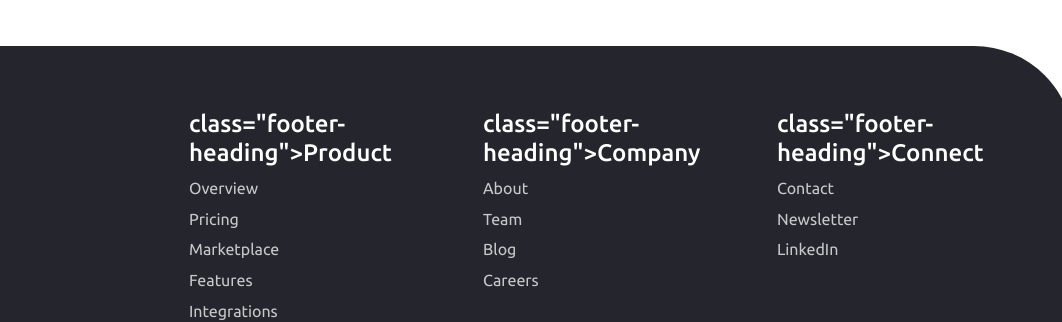
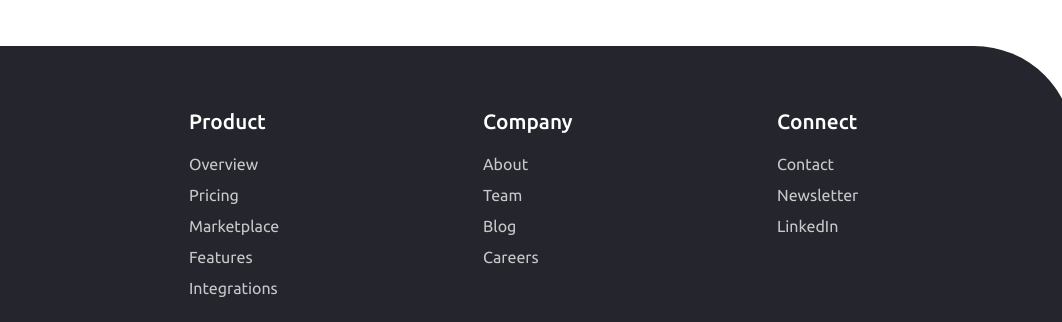
Before and after one commit to claire-illustrates/blogr-frontend-mentor, a plain HTML site: page index.html in a window 1280 px wide. Shown: the part 2552-2874 px from the top of the page, 218-1280 px from the left. Drawn offline with nearby package versions, Linux system fonts and the light colour scheme.

Commit message:
error correction

```diff
--- a/index.html
+++ b/index.html
@@ -139,10 +139,10 @@
     <div class="footer row">
 
       <div class="col-lg-2">
-        <img class="logo" src="images/logo.svg" alt="blogr logo">
+        <img class="logo" src="images/logo.svg" alt="">
       </div>
       <div class="col-lg-2 footer-column">
-        <h4> class="footer-heading">Product</h4>
+        <h4 class="footer-heading">Product</h4>
         <a href="#">Overview</a>
         <a href="#">Pricing</a>
         <a href="#">Marketplace</a>
@@ -150,14 +150,14 @@
         <a href="#">Integrations</a>
       </div>
       <div class="col-lg-2 footer-column">
-        <h4> class="footer-heading">Company</h4>
+        <h4 class="footer-heading">Company</h4>
         <a href="#">About</a>
         <a href="#">Team</a>
         <a href="#">Blog</a>
         <a href="#">Careers</a>
       </div>
       <div class="col-lg-2 footer-column">
-        <h4> class="footer-heading">Connect</h4>
+        <h4 class="footer-heading">Connect</h4>
         <a href="#">Contact</a>
         <a href="#">Newsletter</a>
         <a href="#">LinkedIn</a>
```
